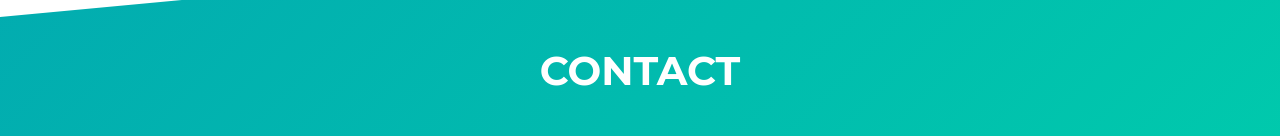
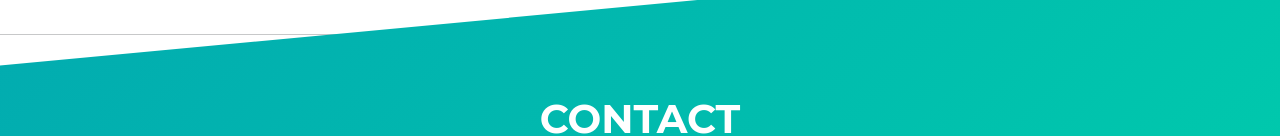
Before and after one commit to steinily/portfolio, a website built with Parcel: page src/index.html in a window 1280 px wide. Shown: the part 2583-2719 px from the top of the page. Built offline with nearby package versions, Linux system fonts and the light colour scheme.

Commit message:
update
update

```diff
--- a/src/index.html
+++ b/src/index.html
@@ -182,8 +182,7 @@
                     Monster Rolodex {
                       React,
                       API,
-                      Github-Branch
-                    }
+                      Github-Branch}
                   </p>
                 </div>
                 <a
@@ -225,10 +224,6 @@
             </div>
           </div>
           <!-- /END Project -->
-        </div>
-      </div>
-    </section>
-    <!-- /END Projects Section -->
 
           <!-- Notice: each .row is a project -->
           <div class="row">
@@ -282,7 +277,7 @@
               </div>
             </div>
           </div>
-        </section>
+
           <!-- /END Project -->
 
 
@@ -292,6 +287,7 @@
     </section>
     <!-- /END Projects Section -->
 
+    <hr>
     <!-- **** Contact Section **** -->
     <section id="contact">
       <div class="container">
@@ -305,7 +301,7 @@
             href="mailto:henczistvan87@gmail.com"
             >Send Me a Mail!</a
           >
-        </div>
+      </div>
       </div>
     </section>
     <!-- /END Contact Section -->
```
